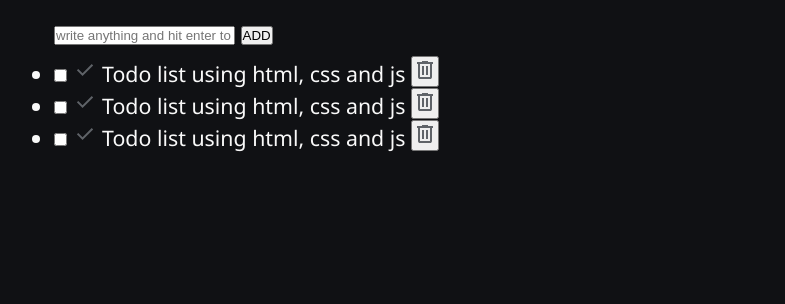
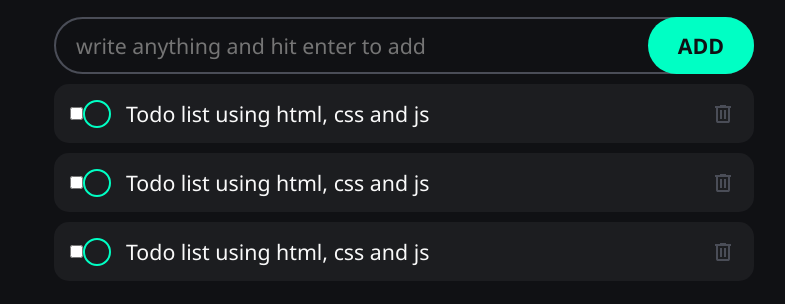
Before and after one commit to leksebo/To-do-App, a plain HTML site: page index.html in a window 1280 px wide. Shown: the part 200-504 px from the top of the page, without its empty margins (236-1021 px from the left). Drawn offline with Linux system fonts and the light colour scheme.

Commit message:
customizing checkbox

```diff
--- a/assets/CSS/style.css
+++ b/assets/CSS/style.css
@@ -42,8 +42,96 @@ h1 {
 
 .wrapper {
   width: 700px;
+  /*This will make sure on smaller devices the width is 100% of the screen and on larger
+   devices it can still be 700px*/
   max-width: 100%;
   display: flex;
   flex-direction: column;
   gap: 10px;
 }
+
+#todo-input {
+  box-sizing: border-box;
+  /*padding of 12px top and bottom & 20px left and right*/
+  padding: 12px 20px;
+  width: 100%;
+  background: none;
+  border: 2px solid var(--secondary-color);
+  border-radius: 1000px;
+  font: inherit;
+  color: var(--text-color);
+  caret-color: var(--accent-color);
+}
+
+/*This will eliminate the highlighting effect when you click on the input field*/
+#todo-input:focus {
+  outline: none;
+}
+
+form {
+  position: relative;
+}
+
+#add-button {
+  position: absolute;
+  /*This places the button in upper right corner of the webpage*/
+  top: 0;
+  right: 0;
+
+  background-color: var(--accent-color);
+  height: 100%;
+  padding: 0 30px;
+  border: none;
+  border-radius: 1000px;
+  font: inherit;
+  font-weight: 600;
+  color: var(--background);
+  cursor: pointer;
+}
+
+.todo {
+  margin-bottom: 10px;
+  padding: 0 16px;
+  background-color: var(--primary-color);
+  border-radius: 15px;
+  display: flex;
+  align-items: center;
+}
+
+.todo .todo-text {
+  padding: 15px;
+  padding-right: 0;
+  /*flex-grow pushes the delete element to the end*/
+  flex-grow: 1;
+}
+
+.delete-button {
+  padding: 3px;
+  background: none;
+  border: none;
+  display: flex;
+  justify-content: center;
+  align-items: center;
+  cursor: pointer;
+}
+
+.delete-button svg {
+  transition: 200ms ease;
+}
+
+.delete-button:hover svg {
+  fill: #ff0033;
+}
+
+.custom-checkbox {
+  border: 2px solid var(--accent-color);
+  border-radius: 50%;
+  min-height: 20px;
+  /*This is to ensure the circle is not squished*/
+  min-width: 20px;
+  display: flex;
+  justify-content: center;
+  align-items: center;
+  /*This is to prevent it from being squeezed by other flex box elements*/
+  flex-shrink: 0;
+}
--- a/index.html
+++ b/index.html
@@ -31,6 +31,7 @@
           <!--Use the for attribute todo-1 to link the checkbox to the label-->
           <label class="custom-checkbox" for="todo-1">
             <svg
+              fill="transparent"
               xmlns="http://www.w3.org/2000/svg"
               height="24px"
               viewBox="0 -960 960 960"
@@ -45,6 +46,7 @@
           </label>
           <button class="delete-button">
             <svg
+              fill="var(--secondary-color)"
               xmlns="http://www.w3.org/2000/svg"
               height="24px"
               viewBox="0 -960 960 960"
@@ -62,6 +64,7 @@
           <!--Use the for attribute todo-1 to link the checkbox to the label-->
           <label class="custom-checkbox" for="todo-2">
             <svg
+              fill="transparent"
               xmlns="http://www.w3.org/2000/svg"
               height="24px"
               viewBox="0 -960 960 960"
@@ -76,6 +79,7 @@
           </label>
           <button class="delete-button">
             <svg
+              fill="var(--secondary-color)"
               xmlns="http://www.w3.org/2000/svg"
               height="24px"
               viewBox="0 -960 960 960"
@@ -93,6 +97,7 @@
           <!--Use the for attribute todo-1 to link the checkbox to the label-->
           <label class="custom-checkbox" for="todo-3">
             <svg
+              fill="transparent"
               xmlns="http://www.w3.org/2000/svg"
               height="24px"
               viewBox="0 -960 960 960"
@@ -107,6 +112,7 @@
           </label>
           <button class="delete-button">
             <svg
+              fill="var(--secondary-color)"
               xmlns="http://www.w3.org/2000/svg"
               height="24px"
               viewBox="0 -960 960 960"
```
